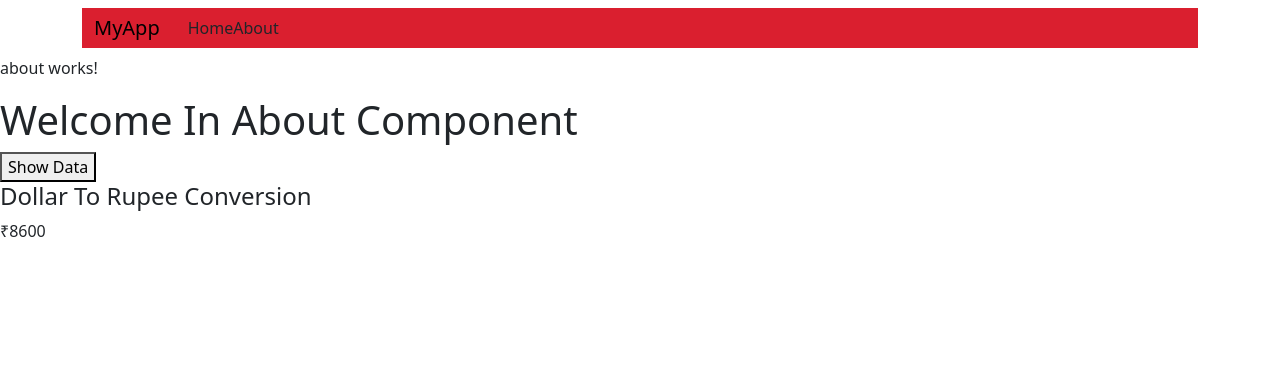
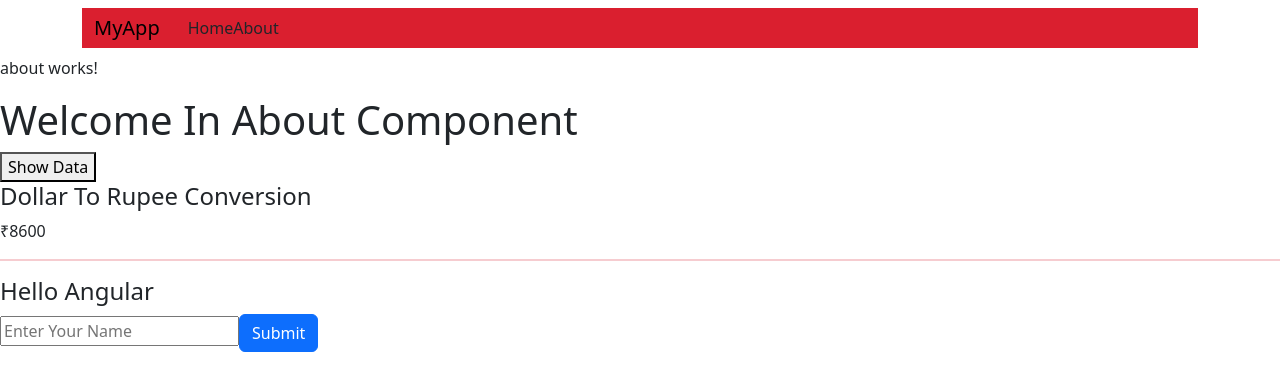
Before and after one commit to geetapatil1252/Practice, an Angular app: page /about in a window 1280 px wide. Shown: the top 390 px of the page. Built offline with nearby package versions, Linux system fonts and the light colour scheme.

Commit message:
User welcome message

```diff
--- a/src/app/about/about.component.html
+++ b/src/app/about/about.component.html
@@ -10,3 +10,12 @@
 
 <h4>Dollar To Rupee Conversion</h4>
 {{100 |dollarToRupee}}
+
+<hr class="border border-danger">
+
+<h4>Hello Angular</h4>
+
+<input type="text" [(ngModel)]="userName" placeholder="Enter Your Name">
+<button (click)="submitName()" class="btn btn-primary">Submit</button>
+
+<p *ngIf="nameSubmitted">Welcome, {{userName}}</p>
--- a/src/app/about/about.component.ts
+++ b/src/app/about/about.component.ts
@@ -13,4 +13,15 @@ export class AboutComponent {
     this.isShow = !this.isShow
   }
 
+  // Welcome
+
+  public userName:string= "";
+  public nameSubmitted:boolean = false;
+
+  submitName(){
+    if(this.userName.trim()){
+      this.nameSubmitted = true
+    }
+  }
+
 }
```
